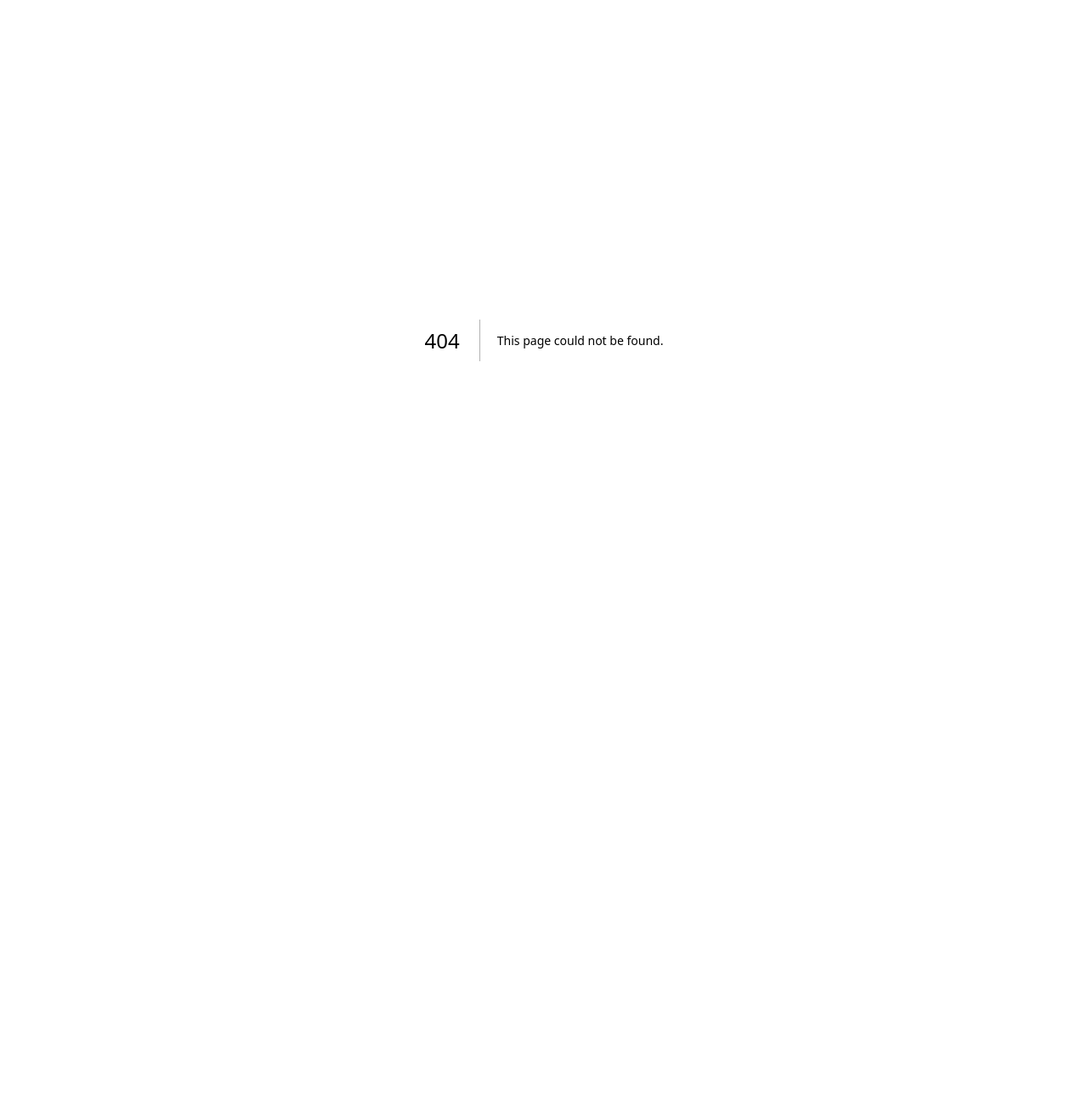
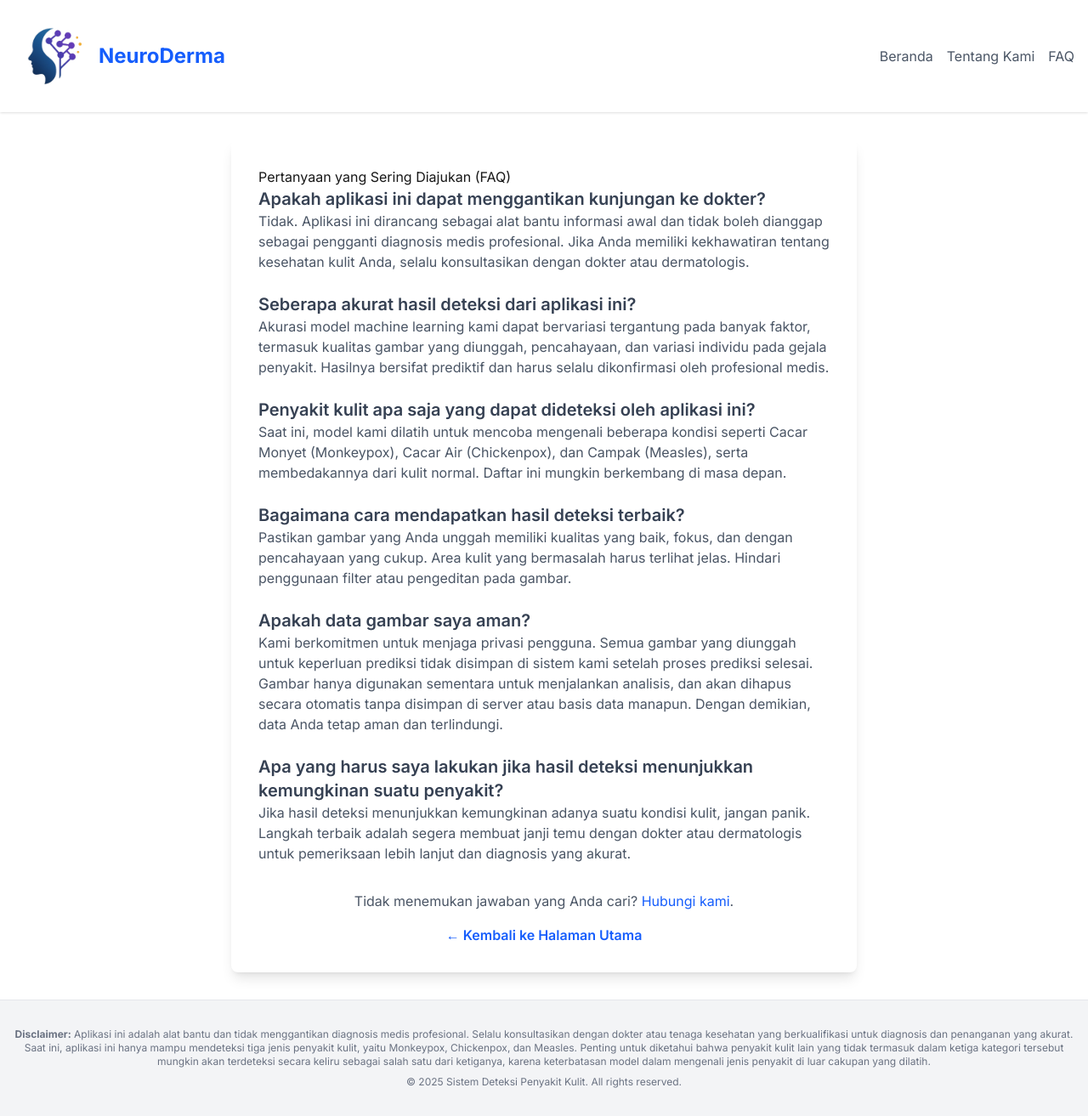
Before and after one commit to raisenbk/neuroderma-app-frontend-nextjs, a Next.js app: page /faq in a window 1280 px wide. Before the commit this address had no page. Shown: the whole page at 85% size. Before the commit the page ends 800 px from the top, so only its background shows below. Built offline with nearby package versions, Linux system fonts and the light colour scheme.

Commit message:
Add addition

```diff
--- /dev/null
+++ b/src/app/faq/page.jsx
@@ -0,0 +1,62 @@
+import Link from 'next/link';
+
+export const metadata = {
+  title: 'FAQ - Sistem Deteksi Penyakit Kulit',
+  description: 'Temukan jawaban atas pertanyaan umum mengenai Sistem Deteksi Penyakit Kulit.',
+};
+
+export default function FAQPage() {
+  const faqs = [
+    {
+      question: "Apakah aplikasi ini dapat menggantikan kunjungan ke dokter?",
+      answer: "Tidak. Aplikasi ini dirancang sebagai alat bantu informasi awal dan tidak boleh dianggap sebagai pengganti diagnosis medis profesional. Jika Anda memiliki kekhawatiran tentang kesehatan kulit Anda, selalu konsultasikan dengan dokter atau dermatologis."
+    },
+    {
+      question: "Seberapa akurat hasil deteksi dari aplikasi ini?",
+      answer: "Akurasi model machine learning kami dapat bervariasi tergantung pada banyak faktor, termasuk kualitas gambar yang diunggah, pencahayaan, dan variasi individu pada gejala penyakit. Hasilnya bersifat prediktif dan harus selalu dikonfirmasi oleh profesional medis."
+    },
+    {
+      question: "Penyakit kulit apa saja yang dapat dideteksi oleh aplikasi ini?",
+      answer: "Saat ini, model kami dilatih untuk mencoba mengenali beberapa kondisi seperti Cacar Monyet (Monkeypox), Cacar Air (Chickenpox), dan Campak (Measles), serta membedakannya dari kulit normal. Daftar ini mungkin berkembang di masa depan."
+    },
+    {
+      question: "Bagaimana cara mendapatkan hasil deteksi terbaik?",
+      answer: "Pastikan gambar yang Anda unggah memiliki kualitas yang baik, fokus, dan dengan pencahayaan yang cukup. Area kulit yang bermasalah harus terlihat jelas. Hindari penggunaan filter atau pengeditan pada gambar."
+    },
+    {
+      question: "Apakah data gambar saya aman?",
+      answer: "Kami berkomitmen untuk menjaga privasi pengguna. Semua gambar yang diunggah untuk keperluan prediksi tidak disimpan di sistem kami setelah proses prediksi selesai. Gambar hanya digunakan sementara untuk menjalankan analisis, dan akan dihapus secara otomatis tanpa disimpan di server atau basis data manapun. Dengan demikian, data Anda tetap aman dan terlindungi."
+    },
+    {
+      question: "Apa yang harus saya lakukan jika hasil deteksi menunjukkan kemungkinan suatu penyakit?",
+      answer: "Jika hasil deteksi menunjukkan kemungkinan adanya suatu kondisi kulit, jangan panik. Langkah terbaik adalah segera membuat janji temu dengan dokter atau dermatologis untuk pemeriksaan lebih lanjut dan diagnosis yang akurat."
+    }
+  ];
+
+  return (
+    <main className="container mx-auto px-4 py-8 max-w-3xl">
+      <div className="bg-white p-6 sm:p-8 rounded-lg shadow-lg prose lg:prose-xl mx-auto">
+        <h1>Pertanyaan yang Sering Diajukan (FAQ)</h1>
+
+        <div className="space-y-6">
+          {faqs.map((faq, index) => (
+            <div key={index}>
+              <h2 className="text-xl font-semibold text-gray-700">{faq.question}</h2>
+              <p className="text-gray-600">{faq.answer}</p>
+            </div>
+          ))}
+        </div>
+
+        <div className="mt-8 text-center">
+          <p className="text-gray-600">
+            Tidak menemukan jawaban yang Anda cari?
+            <Link href="/kontak" className="text-blue-600 hover:text-blue-700"> Hubungi kami</Link>.
+          </p>
+          <Link href="/" className="block mt-4 text-blue-600 hover:text-blue-700 font-semibold">
+            &larr; Kembali ke Halaman Utama
+          </Link>
+        </div>
+      </div>
+    </main>
+  );
+}
--- a/src/app/layout.js
+++ /dev/null
@@ -1,29 +0,0 @@
-import { Geist, Geist_Mono } from "next/font/google";
-import "./globals.css";
-
-const geistSans = Geist({
-  variable: "--font-geist-sans",
-  subsets: ["latin"],
-});
-
-const geistMono = Geist_Mono({
-  variable: "--font-geist-mono",
-  subsets: ["latin"],
-});
-
-export const metadata = {
-  title: "Create Next App",
-  description: "Generated by create next app",
-};
-
-export default function RootLayout({ children }) {
-  return (
-    <html lang="en">
-      <body
-        className={`${geistSans.variable} ${geistMono.variable} antialiased`}
-      >
-        {children}
-      </body>
-    </html>
-  );
-}
--- /dev/null
+++ b/src/app/layout.jsx
@@ -0,0 +1,63 @@
+// src/app/layout.jsx
+// Pastikan Anda mengimpor font Inter atau font lain yang Anda gunakan
+import { Inter } from 'next/font/google';
+import Image from 'next/image';
+import Link from 'next/link'; // Untuk navigasi
+import './globals.css'; // Asumsi file CSS global Anda ada di sini
+
+const inter = Inter({ subsets: ['latin'] });
+
+// Komponen Footer sederhana
+function Footer() {
+  return (
+    <footer className="bg-gray-100 border-t border-gray-200 mt-auto py-8">
+      <div className="container mx-auto px-4 text-center text-xs text-gray-500">
+        <p className="mb-2">
+          <strong>Disclaimer:</strong> Aplikasi ini adalah alat bantu dan tidak menggantikan diagnosis medis profesional. Selalu konsultasikan dengan dokter atau tenaga kesehatan yang berkualifikasi untuk diagnosis dan penanganan yang akurat. Saat ini, aplikasi ini hanya mampu mendeteksi tiga jenis penyakit kulit, yaitu Monkeypox, Chickenpox, dan Measles. Penting untuk diketahui bahwa penyakit kulit lain yang tidak termasuk dalam ketiga kategori tersebut mungkin akan terdeteksi secara keliru sebagai salah satu dari ketiganya, karena keterbatasan model dalam mengenali jenis penyakit di luar cakupan yang dilatih.
+        </p>
+        <p>
+          © {new Date().getFullYear()} Sistem Deteksi Penyakit Kulit. All rights reserved.
+        </p>
+      </div>
+    </footer>
+  );
+}
+
+export const metadata = {
+  title: 'Sistem Deteksi Penyakit Kulit',
+  description: 'Unggah gambar kulit Anda untuk mendapatkan analisis awal.',
+};
+
+export default function RootLayout({ children }) {
+  return (
+    <html lang="id">
+      <body className={`${inter.className} flex flex-col min-h-screen`}>
+        <header className="bg-white shadow-sm">
+          <nav className="container mx-auto px-4 py-4 flex justify-between items-center">
+            <Link href="/" className="flex items-center text-2xl font-bold text-blue-600 hover:text-blue-700">
+                <Image src="/neuroderma.png" alt="Logo" width={100} height={100} />
+                <span>NeuroDerma</span>
+            </Link>
+            <div className="space-x-4">
+              <Link href="/" className="text-gray-600 hover:text-blue-600">
+                Beranda
+              </Link>
+              <Link href="/tentang-kami" className="text-gray-600 hover:text-blue-600">
+                Tentang Kami
+              </Link>
+              <Link href="/faq" className="text-gray-600 hover:text-blue-600">
+                FAQ
+              </Link>
+            </div>
+          </nav>
+        </header>
+
+        <div className="flex-grow">
+          {children}
+        </div>
+
+        <Footer />
+      </body>
+    </html>
+  );
+}
--- a/src/app/page.jsx
+++ b/src/app/page.jsx
@@ -80,12 +80,6 @@ export default function HomePage() {
           <PredictionResultDisplay result={prediction} uploadedImageFile={uploadedFile} />
         )}
 
-        <footer className="text-center mt-12 w-full"> {/* Tambahkan w-full jika ingin footer tetap lebar */}
-            <p className="text-xs text-gray-500">
-                <strong>Disclaimer:</strong> Aplikasi ini adalah alat bantu dan tidak menggantikan diagnosis medis profesional.
-                Selalu konsultasikan dengan dokter untuk masalah kesehatan.
-            </p>
-        </footer>
       </div>
     </main>
   );
--- /dev/null
+++ b/src/app/tentang-kami/page.jsx
@@ -0,0 +1,50 @@
+// src/app/tentang-kami/page.jsx
+import Link from 'next/link';
+
+export const metadata = {
+  title: 'Tentang Kami - Sistem Deteksi Penyakit Kulit',
+  description: 'Pelajari lebih lanjut tentang proyek Sistem Deteksi Penyakit Kulit.',
+};
+
+export default function TentangKamiPage() {
+  return (
+    <main className="container mx-auto px-4 py-8 max-w-3xl">
+      <div className="bg-white p-6 sm:p-8 rounded-lg shadow-lg prose lg:prose-xl mx-auto">
+        <h1>Tentang Kami</h1>
+
+        <p>
+          Selamat datang di <strong>NeuroDerma: Smart Pox Identification via Neural Networks</strong>. Proyek ini bertujuan untuk memberikan alat bantu awal dalam mengidentifikasi beberapa kondisi kulit umum berdasarkan analisis gambar.
+        </p>
+
+        <h2>Misi Kami</h2>
+        <p>
+          Misi kami adalah menyediakan informasi yang mudah diakses dan alat deteksi dini yang dapat membantu pengguna untuk lebih sadar akan kesehatan kulit mereka. Kami percaya bahwa deteksi awal dapat mengarah pada penanganan yang lebih baik dan hasil kesehatan yang lebih positif.
+        </p>
+
+        <h2>Teknologi yang Digunakan</h2>
+        <p>
+          Aplikasi ini dibangun menggunakan teknologi machine learning untuk menganalisis gambar kulit. Model kami dilatih untuk mengenali pola yang terkait dengan beberapa penyakit kulit tertentu. Frontend aplikasi dikembangkan menggunakan Next.js untuk pengalaman pengguna yang cepat dan responsif, sementara manajemen konten didukung oleh CMS seperti Strapi.
+        </p>
+
+        <h2>Penting untuk Diingat</h2>
+        <p>
+          Kami ingin menekankan kembali bahwa aplikasi ini <strong>bukanlah pengganti diagnosis medis profesional</strong>. Hasil yang diberikan bersifat informatif dan hanya sebagai alat bantu awal. Jika Anda memiliki kekhawatiran tentang kondisi kulit Anda, sangat penting untuk segera berkonsultasi dengan dokter atau dermatologis yang berkualifikasi.
+        </p>
+        <p>
+          Akurasi model deteksi dapat bervariasi tergantung pada kualitas gambar yang diunggah dan faktor-faktor lainnya. Kami terus berupaya untuk meningkatkan model kami, namun diagnosis akhir harus selalu datang dari profesional medis.
+        </p>
+
+        <h2>Hubungi Kami</h2>
+        <p>
+          Jika Anda memiliki pertanyaan atau masukan mengenai aplikasi ini, jangan ragu untuk menghubungi kami melalui [Email] atau melalui <Link href="/kontak">halaman kontak</Link>.
+        </p>
+
+        <div className="mt-8 text-center">
+          <Link href="/" className="text-blue-600 hover:text-blue-700 font-semibold">
+            &larr; Kembali ke Halaman Utama
+          </Link>
+        </div>
+      </div>
+    </main>
+  );
+}
```
Also changed, not shown: public/neuroderma.png (added).
